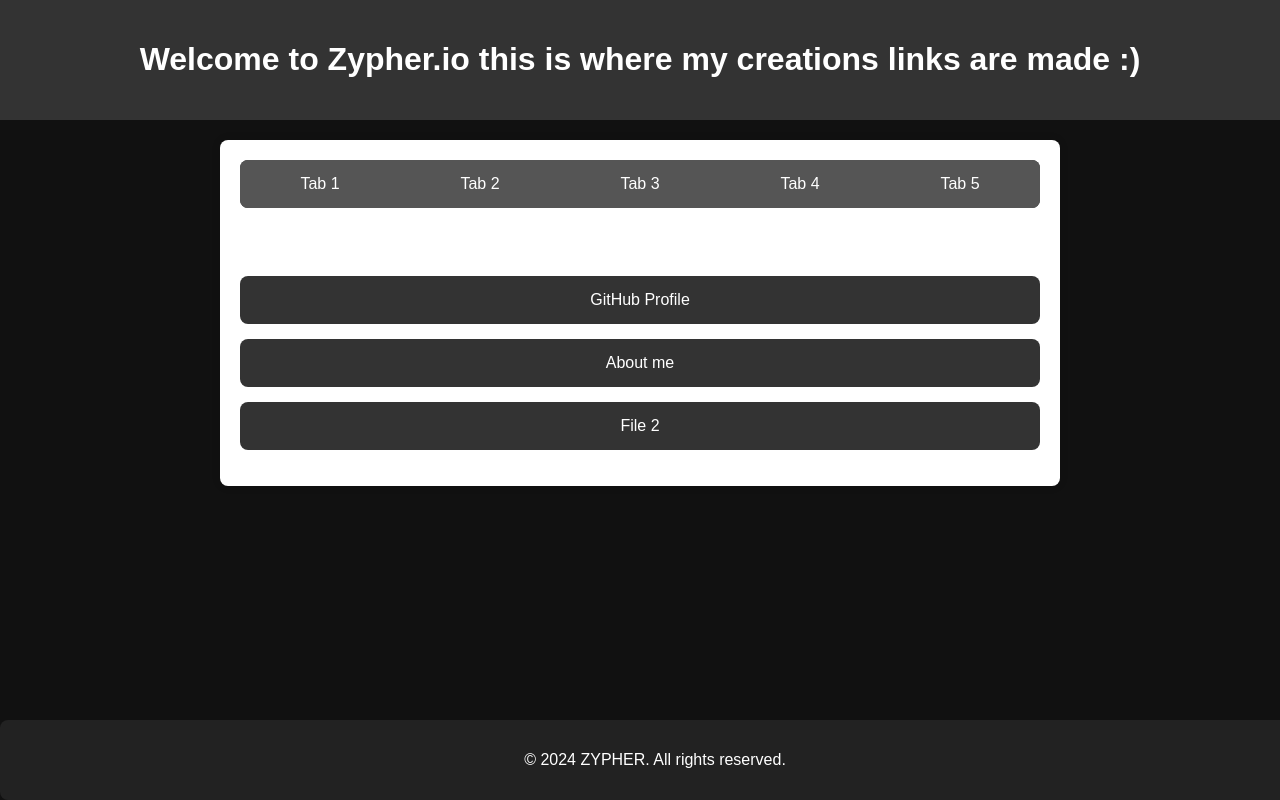
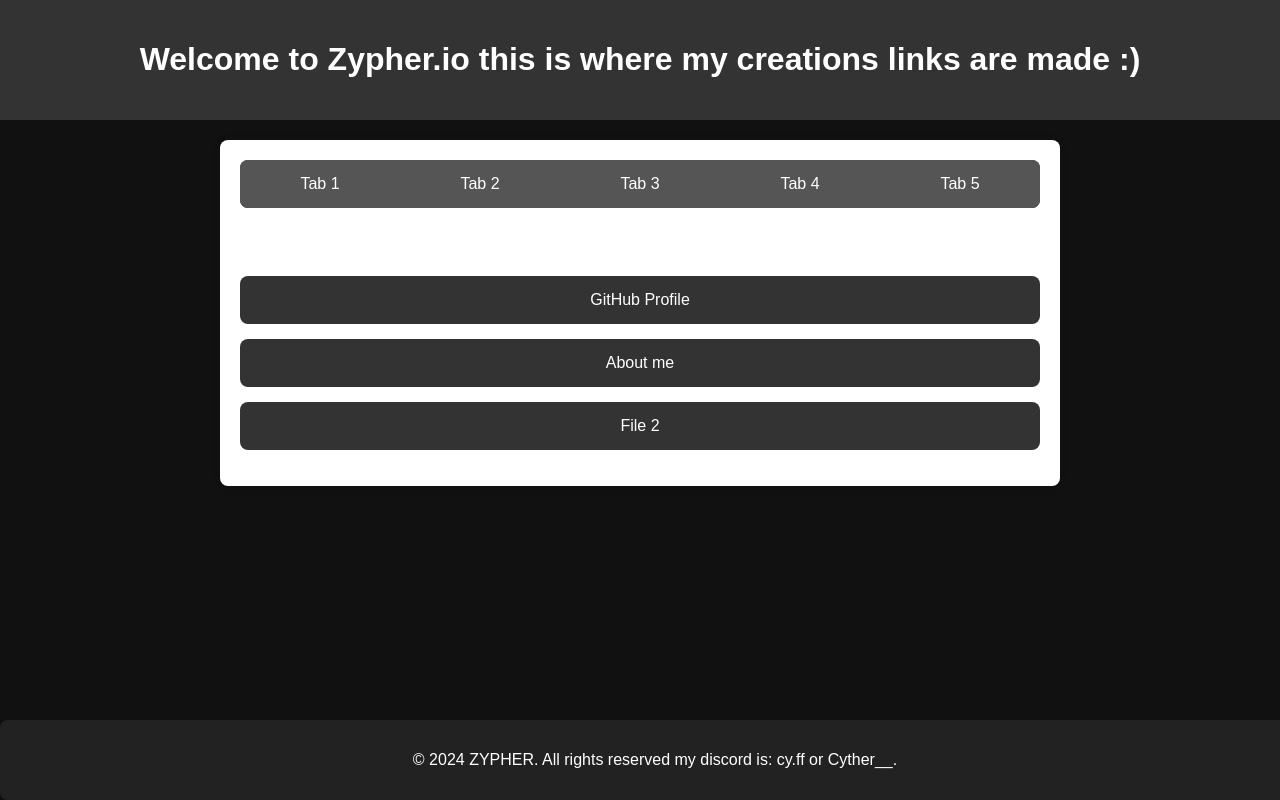
Before and after one commit to ZYPHER-OF/ZYPHER-OF.github.io, a plain HTML site: page index.html in a window 1280 px wide. Drawn offline with Linux system fonts and the light colour scheme.

Commit message:
Update index.html

```diff
--- a/index.html
+++ b/index.html
@@ -168,7 +168,7 @@
   </main>
 
   <div class="footer">
-    <p>© 2024 ZYPHER. All rights reserved.</p>
+    <p>© 2024 ZYPHER. All rights reserved my discord is: cy.ff or Cyther__.</p>
   </div>
 
   <script>
```
